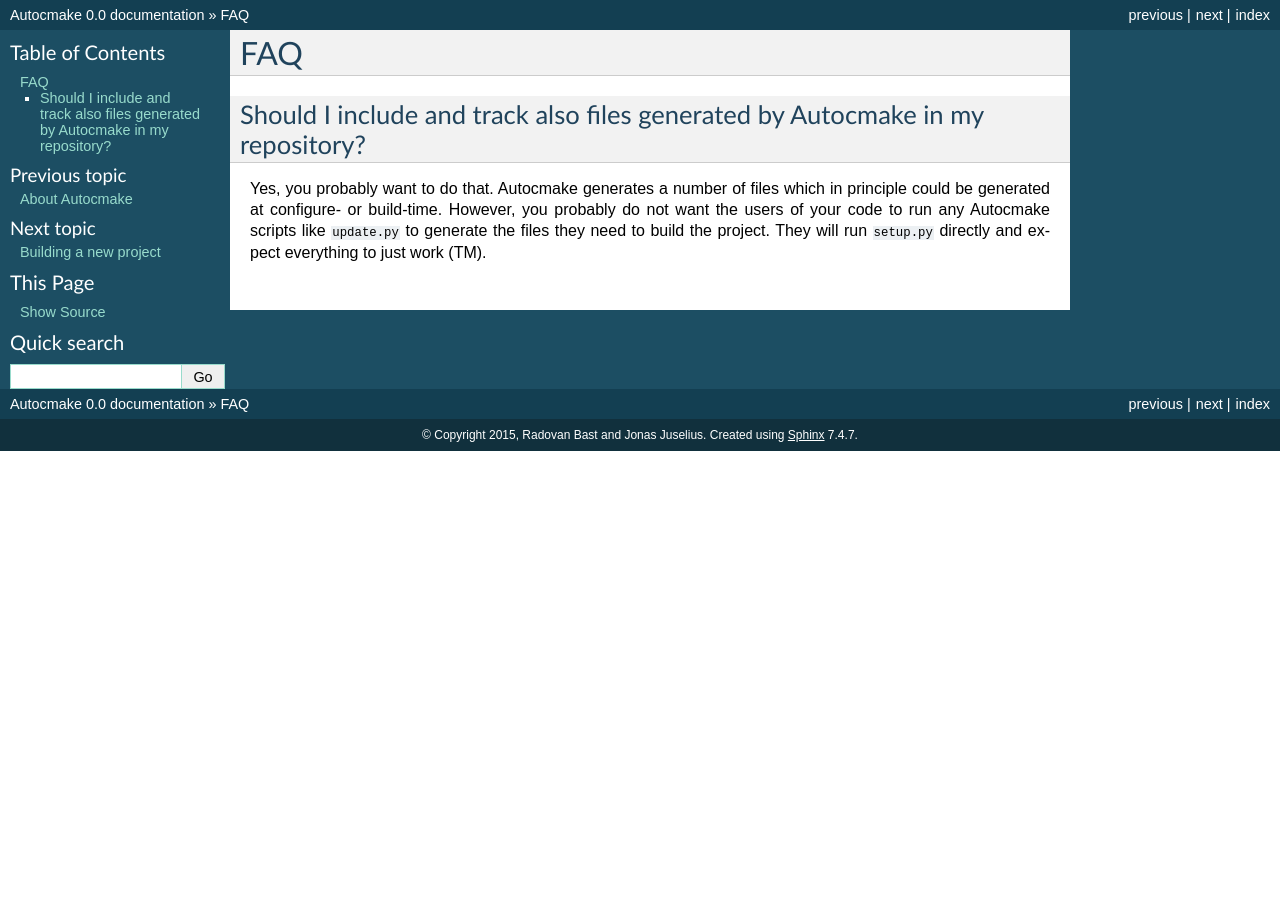
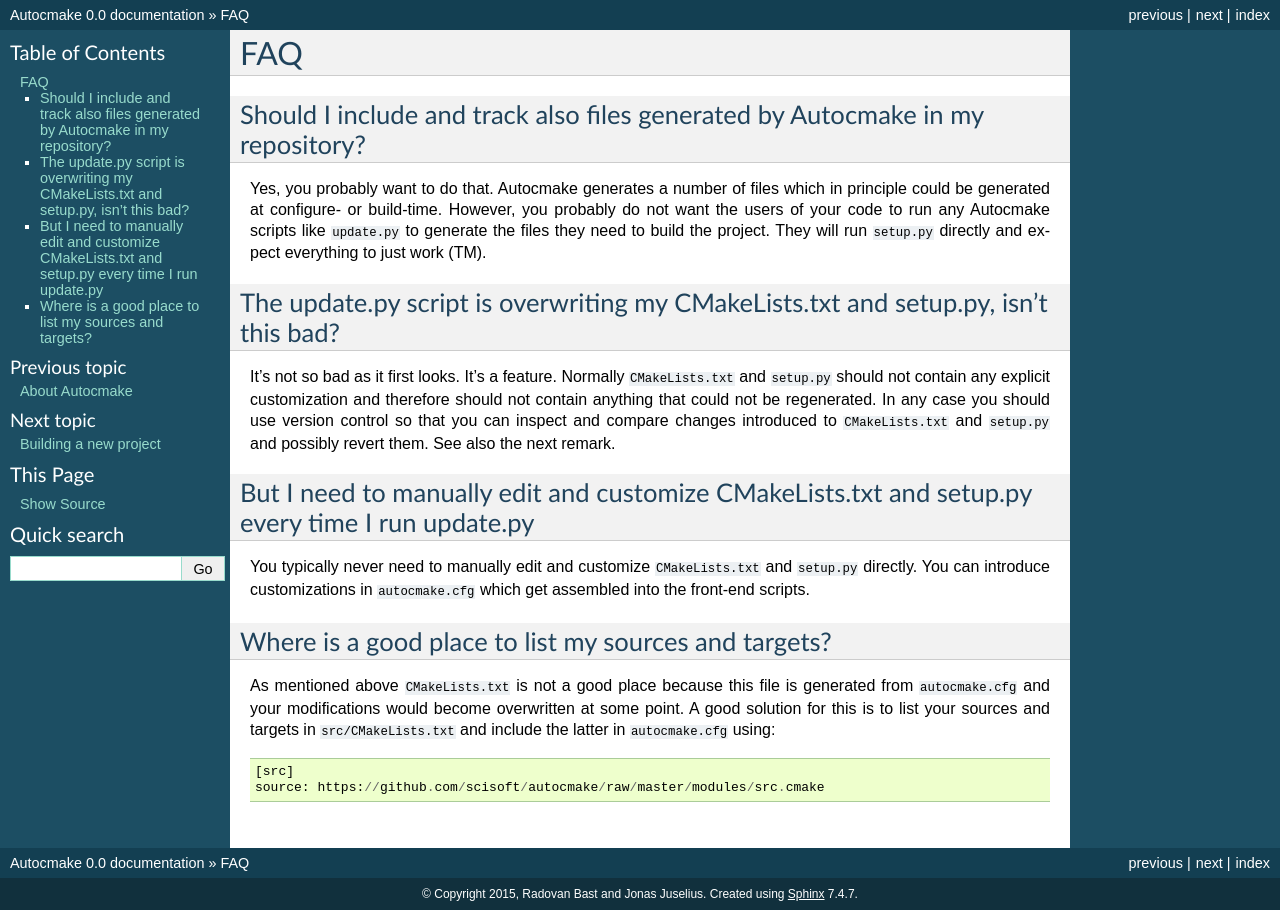
Before and after one commit to dev-cafe/autocmake, a Sphinx documentation site: the page built from doc/autocmake-users-faq.rst, in a window 1280 px wide. Built offline with Sphinx 7.4.7, drawn with Linux system fonts in a browser that asks for light colours.

Commit message:
more FAQs; fixes #9

```diff
--- a/doc/autocmake-users-faq.rst
+++ b/doc/autocmake-users-faq.rst
@@ -12,3 +12,34 @@ in principle could be generated at configure- or build-time.  However, you
 probably do not want the users of your code to run any Autocmake scripts like
 ``update.py`` to generate the files they need to build the project. They will
 run ``setup.py`` directly and expect everything to just work (TM).
+
+
+The update.py script is overwriting my CMakeLists.txt and setup.py, isn't this bad?
+-----------------------------------------------------------------------------------
+
+It's not so bad as it first looks. It's a feature. Normally ``CMakeLists.txt``
+and ``setup.py`` should not contain any explicit customization and therefore should not
+contain anything that could not be regenerated. In any case you should use
+version control so that you can inspect and compare changes introduced to
+``CMakeLists.txt`` and ``setup.py`` and possibly revert them. See also the next
+remark.
+
+
+But I need to manually edit and customize CMakeLists.txt and setup.py every time I run update.py
+------------------------------------------------------------------------------------------------
+
+You typically never need to manually edit and customize ``CMakeLists.txt`` and
+``setup.py`` directly. You can introduce customizations in ``autocmake.cfg``
+which get assembled into the front-end scripts.
+
+
+Where is a good place to list my sources and targets?
+-----------------------------------------------------
+
+As mentioned above ``CMakeLists.txt`` is not a good place because this file is generated
+from ``autocmake.cfg`` and your modifications would become overwritten at some point.
+A good solution for this is to list your sources and targets in ``src/CMakeLists.txt``
+and include the latter in ``autocmake.cfg`` using::
+
+  [src]
+  source: https://github.com/scisoft/autocmake/raw/master/modules/src.cmake
```
